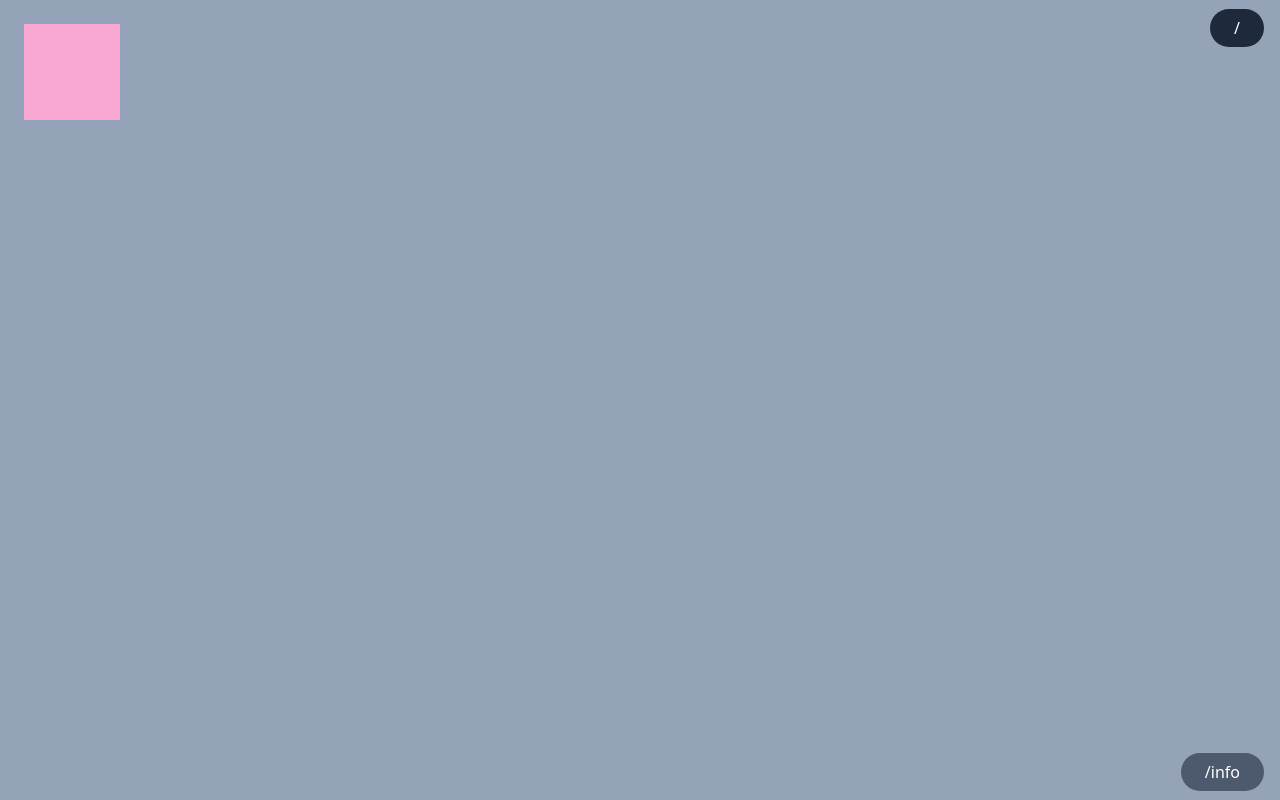
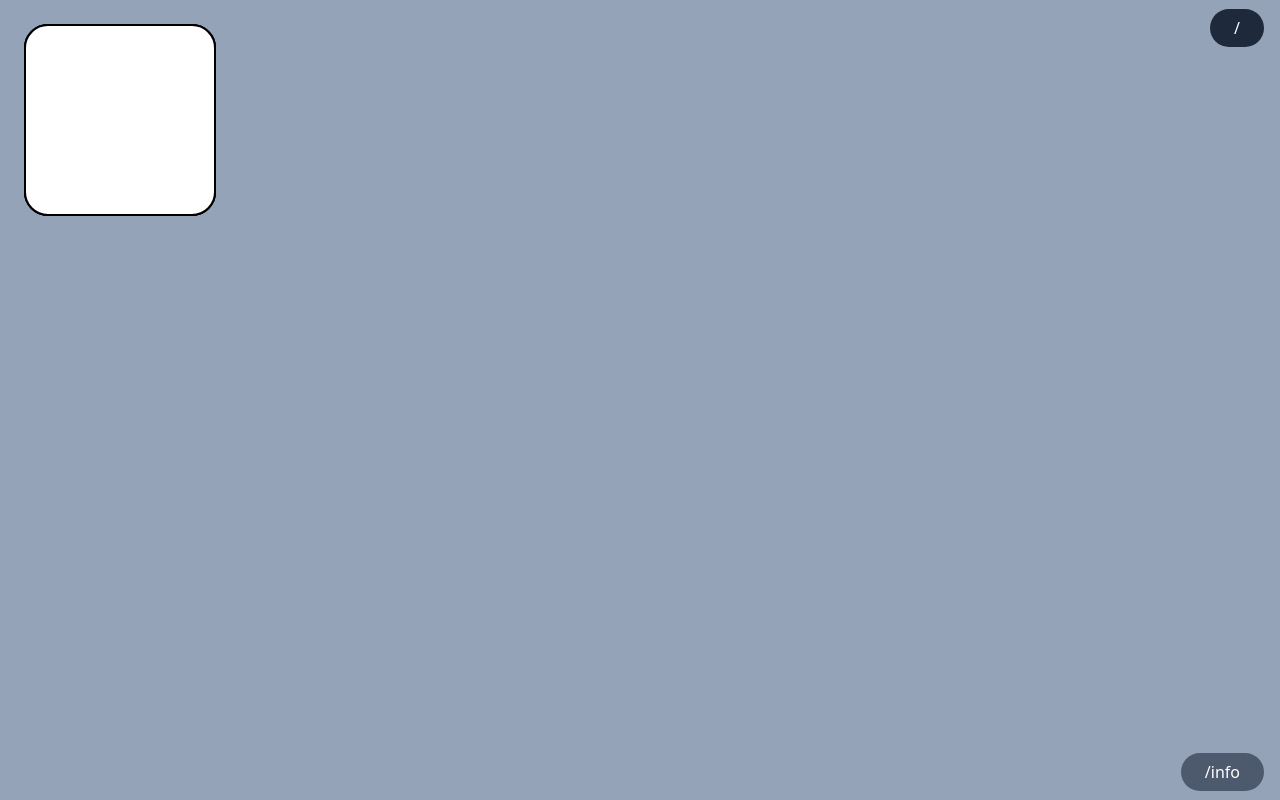
Before and after one commit to casderooij/presentation-application, a Next.js app: page / in a window 1280 px wide. Built offline with nearby package versions, Linux system fonts and the light colour scheme.

Commit message:
refactor: relocate Head component to root component

```diff
--- a/components/Window.tsx
+++ b/components/Window.tsx
@@ -10,7 +10,7 @@ export default function Window() {
 
   return (
     <animated.div
-      className="absolute w-24 h-24 bg-pink-300 cursor-pointer top-6 left-6 touch-none"
+      className="absolute w-48 h-48 bg-white border-2 border-black cursor-pointer rounded-3xl top-6 left-6 touch-none"
       {...bind()}
       style={{ x, y }}
     ></animated.div>
--- a/pages/_app.tsx
+++ b/pages/_app.tsx
@@ -1,10 +1,16 @@
 import "../styles/globals.css";
 import type { AppProps } from "next/app";
+import Head from "next/head";
 import Layout from "../components/Layout";
 
 function MyApp({ Component, pageProps }: AppProps) {
   return (
     <>
+      <Head>
+        <meta name="description" content="Portfolio site" />
+        <link rel="icon" href="/favicon.ico" />
+      </Head>
+
       <Layout>
         <Component {...pageProps} />
       </Layout>
--- a/pages/index.tsx
+++ b/pages/index.tsx
@@ -7,8 +7,6 @@ const Home: NextPage = () => {
     <>
       <Head>
         <title>Cas de Rooij</title>
-        <meta name="description" content="Generated by create next app" />
-        <link rel="icon" href="/favicon.ico" />
       </Head>
 
       <Window />
```
